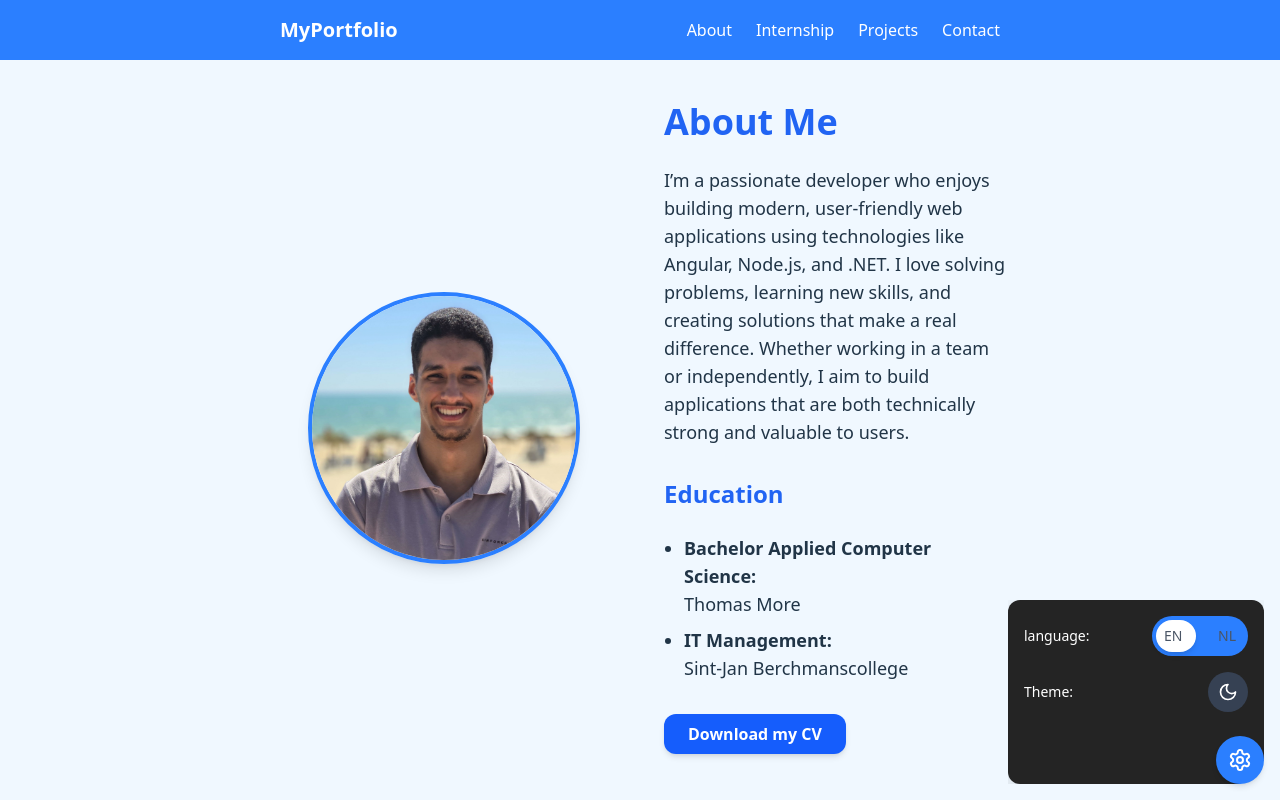
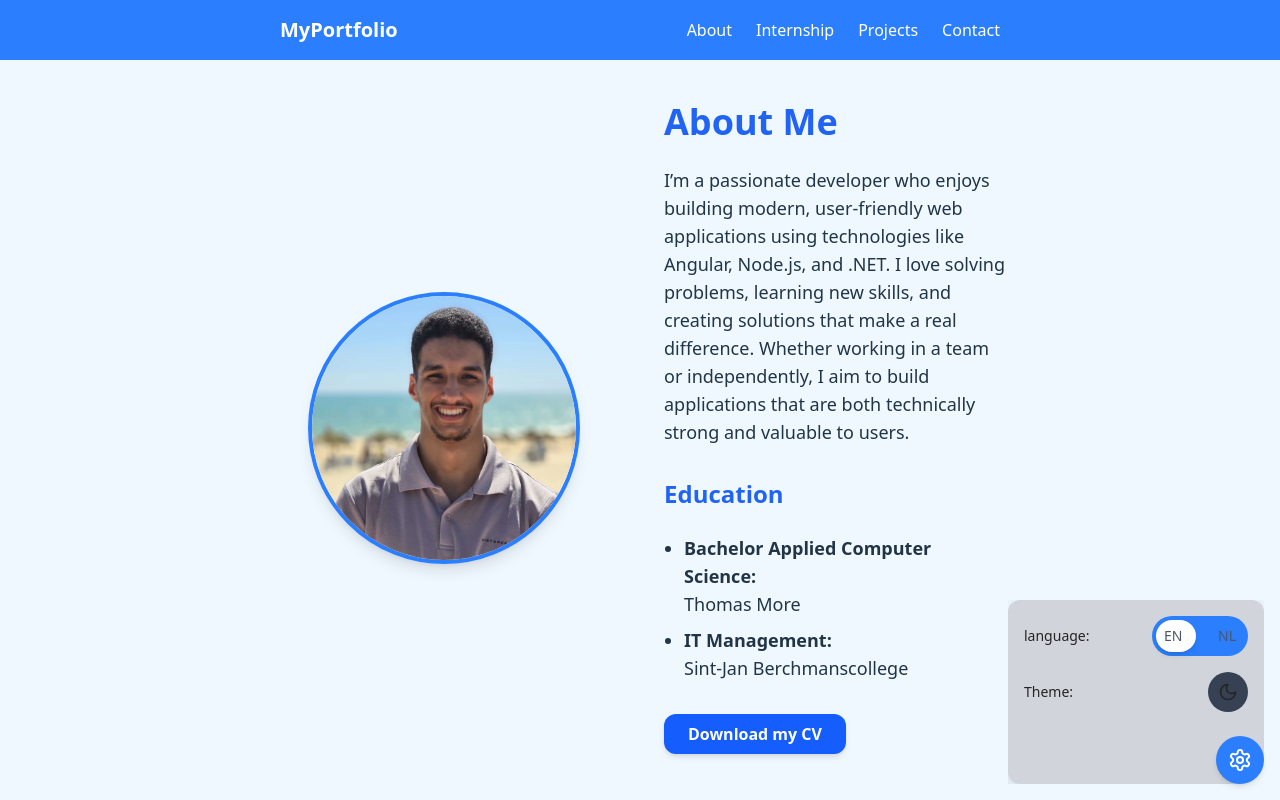
Before and after one commit to moussaramzi/portfolio, a React (Vite) app: page / in a window 1280 px wide. Both pictures are taken after a click on the button "Settings". Shown: the top 800 px of the page. Built offline with nearby package versions, Linux system fonts and the light colour scheme.

Commit message:
changed background color for the setting popup

```diff
--- a/src/components/settingPopup.tsx
+++ b/src/components/settingPopup.tsx
@@ -106,8 +106,8 @@ const SettingsPopup = () => {
         style={{
           boxShadow: "0 10px 40px rgba(0, 0, 0, 0.15)",
           borderRadius: "0.75rem",
-          backgroundColor: darkMode ? "white" : "#242424",
-          color: darkMode ? "#242424" : "white",
+          backgroundColor: darkMode ? "#32343a" : "#d1d5db",
+          color: darkMode ? "#F0F8FF" : "#242424",
           clipPath,
           transformOrigin,
           padding: "1rem",
@@ -117,11 +117,11 @@ const SettingsPopup = () => {
         {/* Content */}
         <div className="flex flex-col space-y-4 pb-14">
           <div className="flex items-center justify-between  ">
-            <span className="text-sm ">{t('setting.language')}</span>
+            <span className="text-sm ">{t("setting.language")}</span>
             <LanguageSwitcher />
           </div>
           <div className="flex items-center justify-between">
-            <span className="text-sm  ">{t('setting.theme')}</span>
+            <span className="text-sm  ">{t("setting.theme")}</span>
             <button
               onClick={toggleDarkMode}
               className="w-10 h-10 flex items-center justify-center dark:bg-gray-200 bg-gray-700 rounded-full transition-all"
--- a/src/translation files/contact/contactNL.json
+++ b/src/translation files/contact/contactNL.json
@@ -1,7 +1,7 @@
 
   {
     "contact": {
-      "title": "Contacteer me",
+      "title": "Contacteer mij",
       "subtitle": "Heb je een vraag of wil je samenwerken? Laat gerust een bericht achter via onderstaand formulier.",
       "name": "Naam",
       "email": "Email",
```
